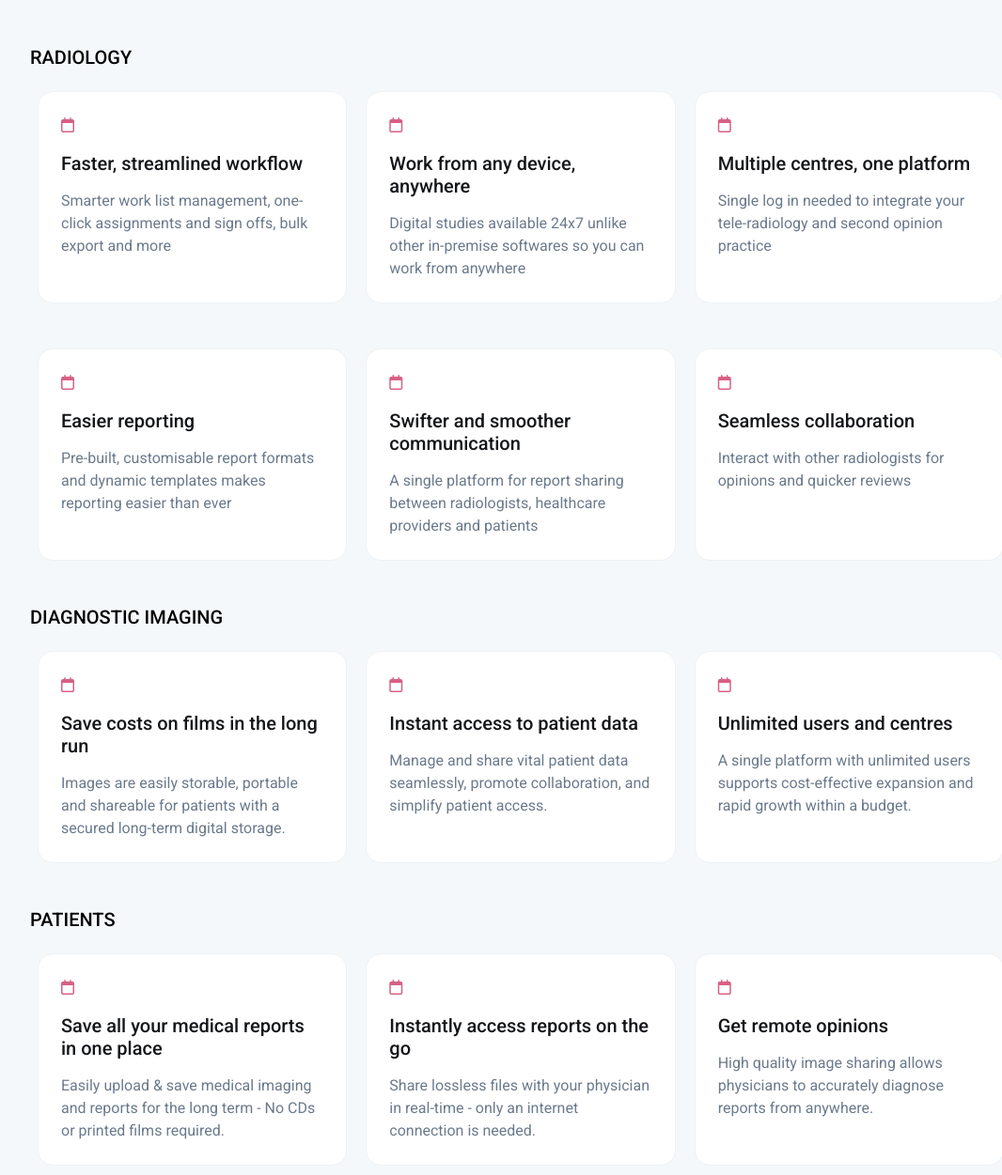
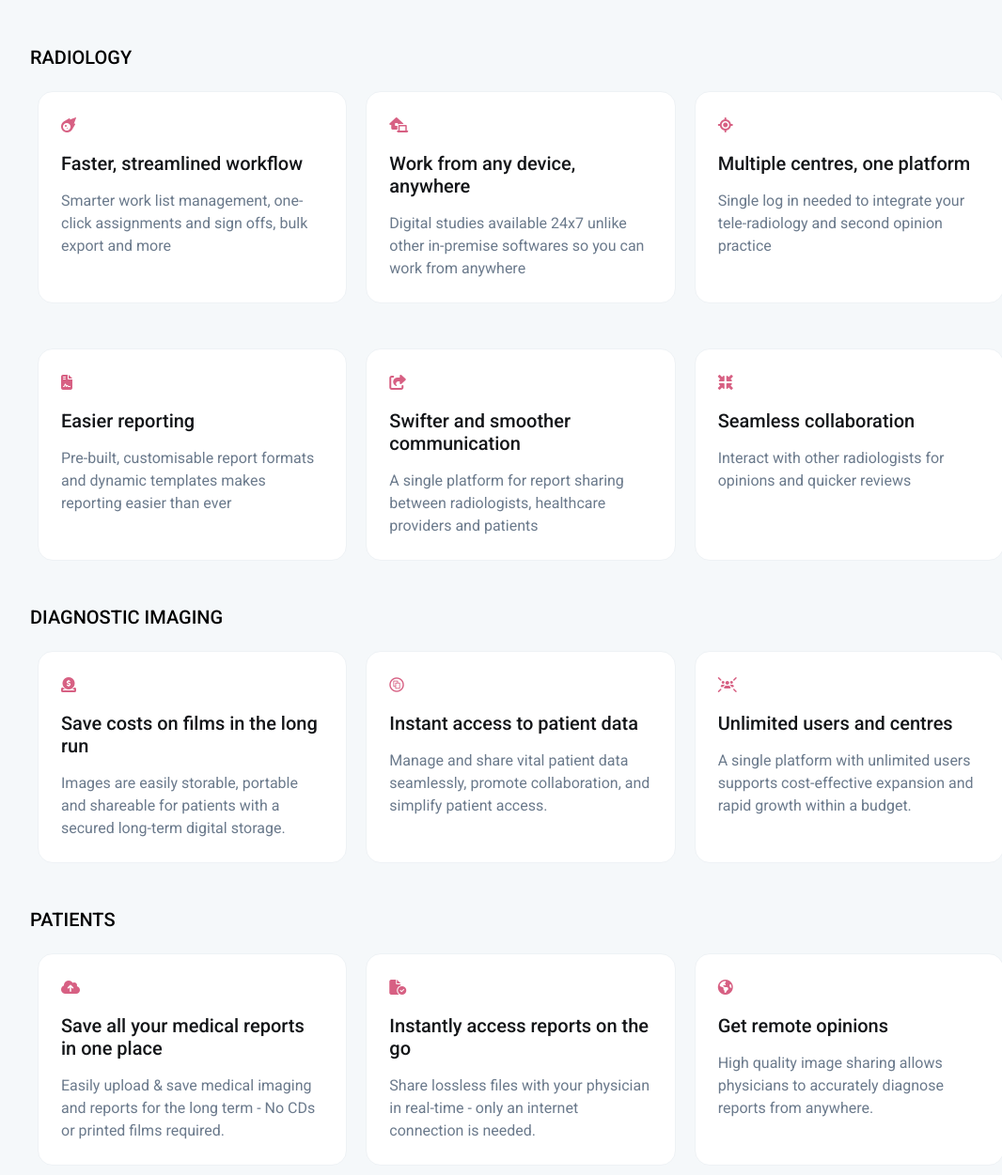
Before and after one commit to sagart-decode/Decko, a plain HTML site: page index.html in a window 1280 px wide. Shown: the part 1495-2746 px from the top of the page at 94% size, without its empty margins (86-1152 px from the left). Drawn offline with nearby package versions, Linux system fonts and the light colour scheme.

Commit message:
9th sept

```diff
--- a/index.html
+++ b/index.html
@@ -185,7 +185,7 @@
                         <div class="card h-100 border-2 custom-border">
 
                             <div class="card-body p-4">
-                                <div class="mb-3"><i class="fa-regular fa-calendar" style="color: #D76083;"></i></div>
+                                <div class="mb-3"><i class="fa-solid fa-meteor" style="color: #d76083;"></i></div>
                                 <a class="text-decoration-none link-dark stretched-link" href="#!">
                                     <h5 class="card-title mb-3" style="color: #131518;">Faster, streamlined workflow</h5>
                                 </a>
@@ -199,7 +199,7 @@
                         <div class="card h-100 border-2 custom-border">
 
                             <div class="card-body p-4">
-                                <div class=" mb-3"><i class="fa-regular fa-calendar" style="color: #D76083;"></i></div>
+                                <div class=" mb-3"><i class="fa-solid fa-house-laptop" style="color: #d76083;"></i></div>
                                 <a class="text-decoration-none link-dark stretched-link" href="#!">
                                     <h5 class="card-title mb-3" style="color: #131518;">Work from any device, anywhere</h5>
                                 </a>
@@ -212,7 +212,7 @@
                         <div class="card h-100 border-2 custom-border">
 
                             <div class="card-body p-4">
-                                <div class="mb-3"><i class="fa-regular fa-calendar" style="color: #D76083;"></i></div>
+                                <div class="mb-3"><i class="fa-solid fa-location-crosshairs" style="color: #d76083;"></i></div>
                                 <a class="text-decoration-none link-dark stretched-link" href="#!">
                                     <h5 class="card-title mb-3" style="color: #131518;">Multiple centres, one platform</h5>
                                 </a>
@@ -225,7 +225,7 @@
                         <div class="card h-100 border-2 custom-border">
 
                             <div class="card-body p-4">
-                                <div class=" mb-3"><i class="fa-regular fa-calendar" style="color: #D76083;"></i></div>
+                                <div class=" mb-3"><i class="fa-solid fa-file-contract" style="color: #D76083;"></i></div>
                                 <a class="text-decoration-none link-dark stretched-link" href="#!">
                                     <h5 class="card-title mb-3" style="color: #131518;">Easier reporting</h5>
                                 </a>
@@ -238,7 +238,7 @@
                         <div class="card h-100 border-2 custom-border">
 
                             <div class="card-body p-4">
-                                <div class=" mb-3"><i class="fa-regular fa-calendar" style="color: #D76083;"></i></div>
+                                <div class=" mb-3"><i class="fa-solid fa-share-from-square" style="color: #D76083;"></i></div>
                                 <a class="text-decoration-none link-dark stretched-link" href="#!">
                                     <h5 class="card-title mb-3" style="color: #131518;">Swifter and smoother communication</h5>
                                 </a>
@@ -251,7 +251,7 @@
                         <div class="card h-100 border-2 custom-border">
 
                             <div class="card-body p-4">
-                                <div class=" mb-3"><i class="fa-regular fa-calendar" style="color: #D76083;"></i></div>
+                                <div class=" mb-3"><i class="fa-solid fa-minimize"  style="color: #D76083;"></i></div>
                                 <a class="text-decoration-none link-dark stretched-link" href="#!">
                                     <h5 class="card-title mb-3" style="color: #131518;">Seamless collaboration</h5>
                                 </a>
@@ -279,7 +279,7 @@
                         <div class="card h-100 border-2 custom-border">
 
                             <div class="card-body p-4">
-                                <div class=" mb-3"><i class="fa-regular fa-calendar" style="color: #D76083;"></i></div>
+                                <div class=" mb-3"> <i class="fa-solid fa-circle-dollar-to-slot" style="color: #D76083;"></i></div>
                                 <a class="text-decoration-none link-dark stretched-link" href="#!">
                                     <h5 class="card-title mb-3" style="color: #131518;">Save costs on films in the long run</h5>
                                 </a>
@@ -292,7 +292,7 @@
                         <div class="card h-100 border-2 custom-border">
 
                             <div class="card-body p-4">
-                                <div class=" mb-3"><i class="fa-regular fa-calendar" style="color: #D76083;"></i></div>
+                                <div class=" mb-3"><i class="fa-brands fa-creative-commons-share" style="color: #D76083;"></i></div>
                                 <a class="text-decoration-none link-dark stretched-link" href="#!">
                                     <h5 class="card-title mb-3" style="color: #131518;">Instant access to patient data</h5>
                                 </a>
@@ -305,7 +305,7 @@
                         <div class="card h-100 border-2 custom-border">
 
                             <div class="card-body p-4">
-                                <div class=" mb-3"><i class="fa-regular fa-calendar" style="color: #d76083;"></i></div>
+                                <div class=" mb-3"><i class="fa-solid fa-users-rays" style="color: #d76083;"></i></div>
                                 <a class="text-decoration-none link-dark stretched-link" href="#!">
                                     <h5 class="card-title mb-3" style="color: #131518;">Unlimited users and centres</h5>
                                 </a>
@@ -333,7 +333,7 @@
                         <div class="card h-100 border-2 custom-border">
 
                             <div class="card-body p-4">
-                                <div class=" mb-3"><i class="fa-regular fa-calendar" style="color: #D76083;"></i></div>
+                                <div class=" mb-3"><i class="fa-solid fa-cloud-arrow-up" style="color: #D76083;"></i></div>
                                 <a class="text-decoration-none link-dark stretched-link" href="#!">
                                     <h5 class="card-title mb-3" style="color: #131518;">Save all your medical reports in one place</h5>
                                 </a>
@@ -346,7 +346,7 @@
                         <div class="card h-100 border-2 custom-border">
 
                             <div class="card-body p-4">
-                                <div class=" mb-3"><i class="fa-regular fa-calendar" style="color: #D76083;"></i></div>
+                                <div class=" mb-3"><i class="fa-solid fa-file-circle-check" style="color: #D76083;"></i></div>
                                 <a class="text-decoration-none link-dark stretched-link" href="#!">
                                     <h5 class="card-title mb-3" style="color: #131518;">Instantly access reports on the go</h5>
                                 </a>
@@ -359,7 +359,7 @@
                         <div class="card h-100 border-2 custom-border">
 
                             <div class="card-body p-4">
-                                <div class=" mb-3"><i class="fa-regular fa-calendar" style="color: #D76083;"></i></div>
+                                <div class=" mb-3"><i class="fa-solid fa-earth-americas" style="color: #D76083;"></i></div>
                                 <a class="text-decoration-none link-dark stretched-link" href="#!">
                                     <h5 class="card-title mb-3" style="color: #131518;">Get remote opinions</h5>
                                 </a>
```
